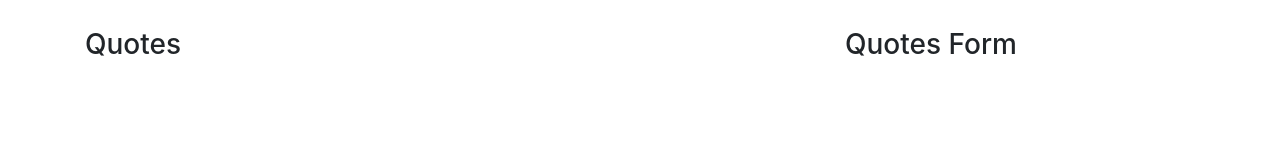
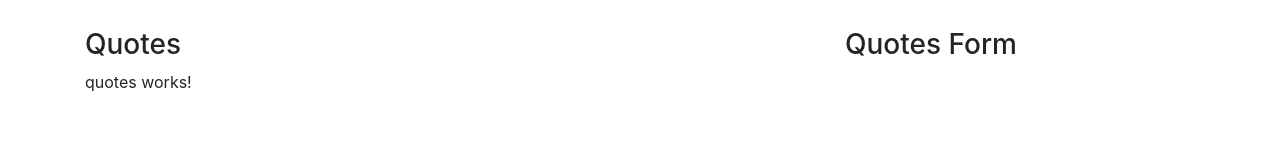
Before and after one commit to FaithKwamboka/Quotes, an Angular app: page / in a window 1280 px wide. Shown: the part 130-290 px from the top of the page. Built offline with nearby package versions, Linux system fonts and the light colour scheme.

Commit message:
Adding quote class

```diff
--- a/src/app/app.component.html
+++ b/src/app/app.component.html
@@ -3,6 +3,7 @@
   <div class="row mt-md-5 pt-4">
     <div class="col-md-8">
       <h3>Quotes</h3>
+      <app-quotes></app-quotes>
     </div>
     <div class="col-md-4">
       <h3>Quotes Form</h3>
--- /dev/null
+++ b/src/app/quote.ts
@@ -0,0 +1,2 @@
+export class Quote {
+}
```
Also changed, not shown: 1 other file (tests, documents, lock files or other folders).
